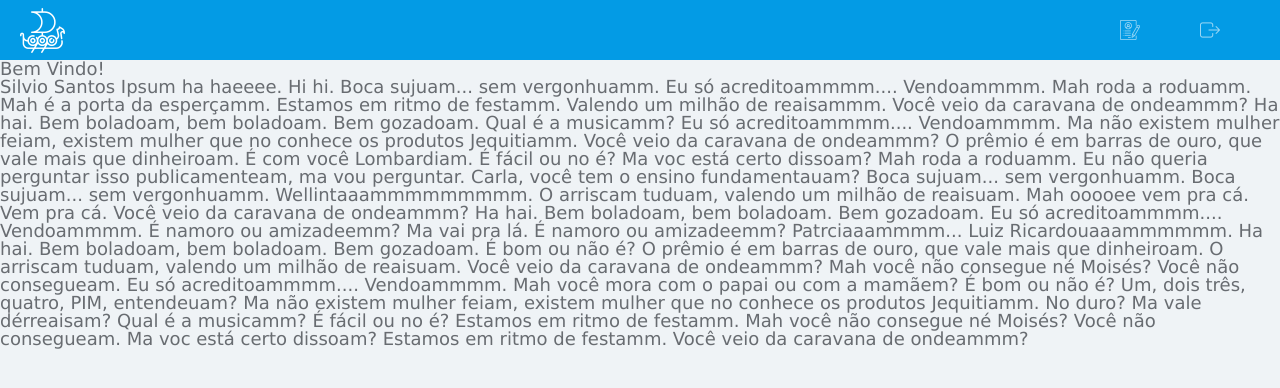
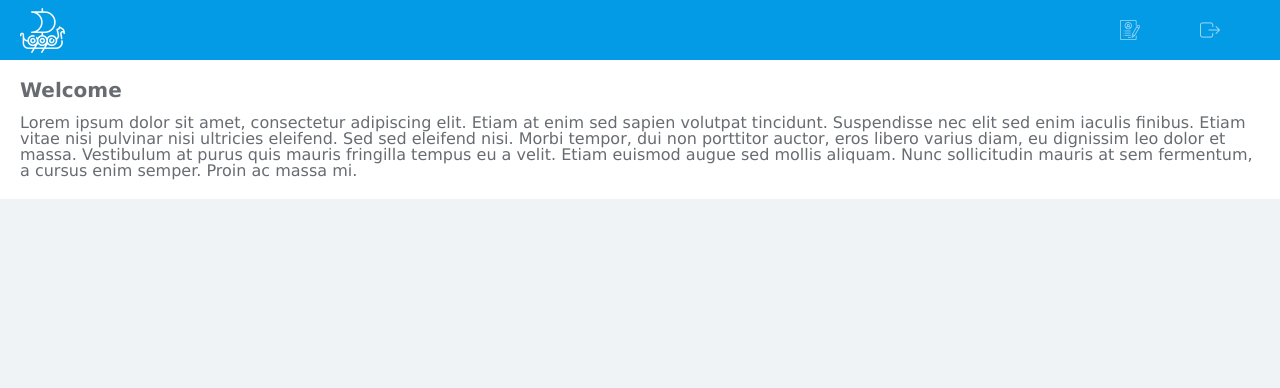
Before and after one commit to rafaelboschini/ng7-admin-example, an Angular app: page / in a window 1280 px wide. Shown: the top 388 px of the page. Built offline with nearby package versions, Linux system fonts and the light colour scheme; sample sign-in values are in the browser's storage.

Commit message:
improve home page

```diff
--- a/src/app/home/home/home.component.html
+++ b/src/app/home/home/home.component.html
@@ -1,9 +1,7 @@
-<h1>Bem Vindo!</h1>
+<div class="home-container">
+    <h1>Welcome</h1>
 
-<div class="home-instructions">
-    Silvio Santos Ipsum ha haeeee. Hi hi. Boca sujuam... sem vergonhuamm. Eu só acreditoammmm.... Vendoammmm. Mah roda a roduamm. Mah é a porta da esperçamm. Estamos em ritmo de festamm. Valendo um milhão de reaisammm. Você veio da caravana de ondeammm? Ha hai. Bem boladoam, bem boladoam. Bem gozadoam. Qual é a musicamm? Eu só acreditoammmm.... Vendoammmm. Ma não existem mulher feiam, existem mulher que no conhece os produtos Jequitiamm.
-    Você veio da caravana de ondeammm? O prêmio é em barras de ouro, que vale mais que dinheiroam. É com você Lombardiam. É fácil ou no é? Ma voc está certo dissoam? Mah roda a roduamm. Eu não queria perguntar isso publicamenteam, ma vou perguntar. Carla, você tem o ensino fundamentauam? Boca sujuam... sem vergonhuamm. Boca sujuam... sem vergonhuamm. Wellintaaammmmmmmmm.
-    O arriscam tuduam, valendo um milhão de reaisuam. Mah ooooee vem pra cá. Vem pra cá. Você veio da caravana de ondeammm? Ha hai. Bem boladoam, bem boladoam. Bem gozadoam. Eu só acreditoammmm.... Vendoammmm. É namoro ou amizadeemm? Ma vai pra lá. É namoro ou amizadeemm? Patrciaaammmm... Luiz Ricardouaaammmmmm. Ha hai. Bem boladoam, bem boladoam. Bem gozadoam.
-    É bom ou não é? O prêmio é em barras de ouro, que vale mais que dinheiroam. O arriscam tuduam, valendo um milhão de reaisuam. Você veio da caravana de ondeammm? Mah você não consegue né Moisés? Você não consegueam. Eu só acreditoammmm.... Vendoammmm. Mah você mora com o papai ou com a mamãem? É bom ou não é? Um, dois três, quatro, PIM, entendeuam?
-    Ma não existem mulher feiam, existem mulher que no conhece os produtos Jequitiamm. No duro? Ma vale dérreaisam? Qual é a musicamm? É fácil ou no é? Estamos em ritmo de festamm. Mah você não consegue né Moisés? Você não consegueam. Ma voc está certo dissoam? Estamos em ritmo de festamm. Você veio da caravana de ondeammm?
+    <div class="home-instructions">
+        Lorem ipsum dolor sit amet, consectetur adipiscing elit. Etiam at enim sed sapien volutpat tincidunt. Suspendisse nec elit sed enim iaculis finibus. Etiam vitae nisi pulvinar nisi ultricies eleifend. Sed sed eleifend nisi. Morbi tempor, dui non porttitor auctor, eros libero varius diam, eu dignissim leo dolor et massa. Vestibulum at purus quis mauris fringilla tempus eu a velit. Etiam euismod augue sed mollis aliquam. Nunc sollicitudin mauris at sem fermentum, a cursus enim semper. Proin ac massa mi.
+    </div>
 </div>
--- a/src/app/home/home/home.component.scss
+++ b/src/app/home/home/home.component.scss
@@ -0,0 +1,12 @@
+.home-container {
+    padding: 20px;
+    background-color: #fff;
+    height: -webkit-fill-available;
+    font-size: 16px;
+
+    h1 {
+        margin-bottom: 15px;
+        font-weight: bold;
+        font-size: 20px;
+    }
+}
```
